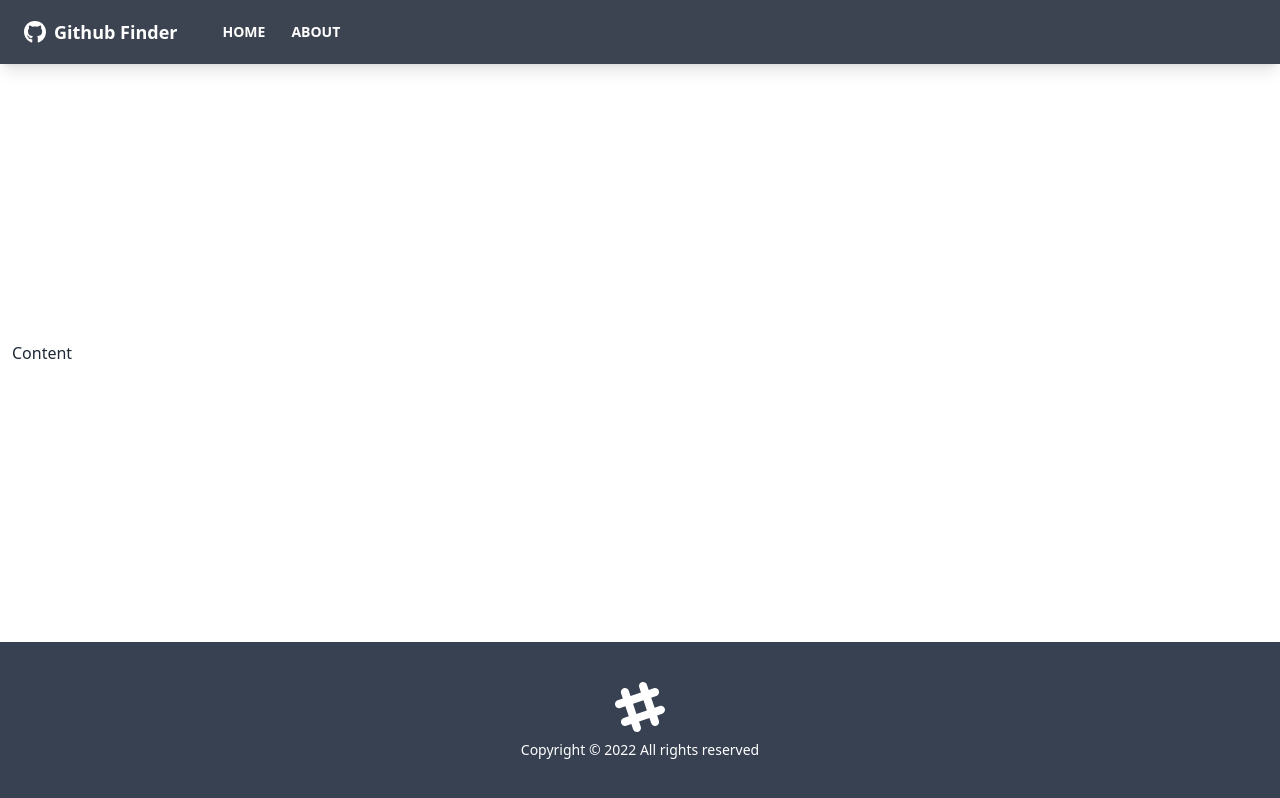
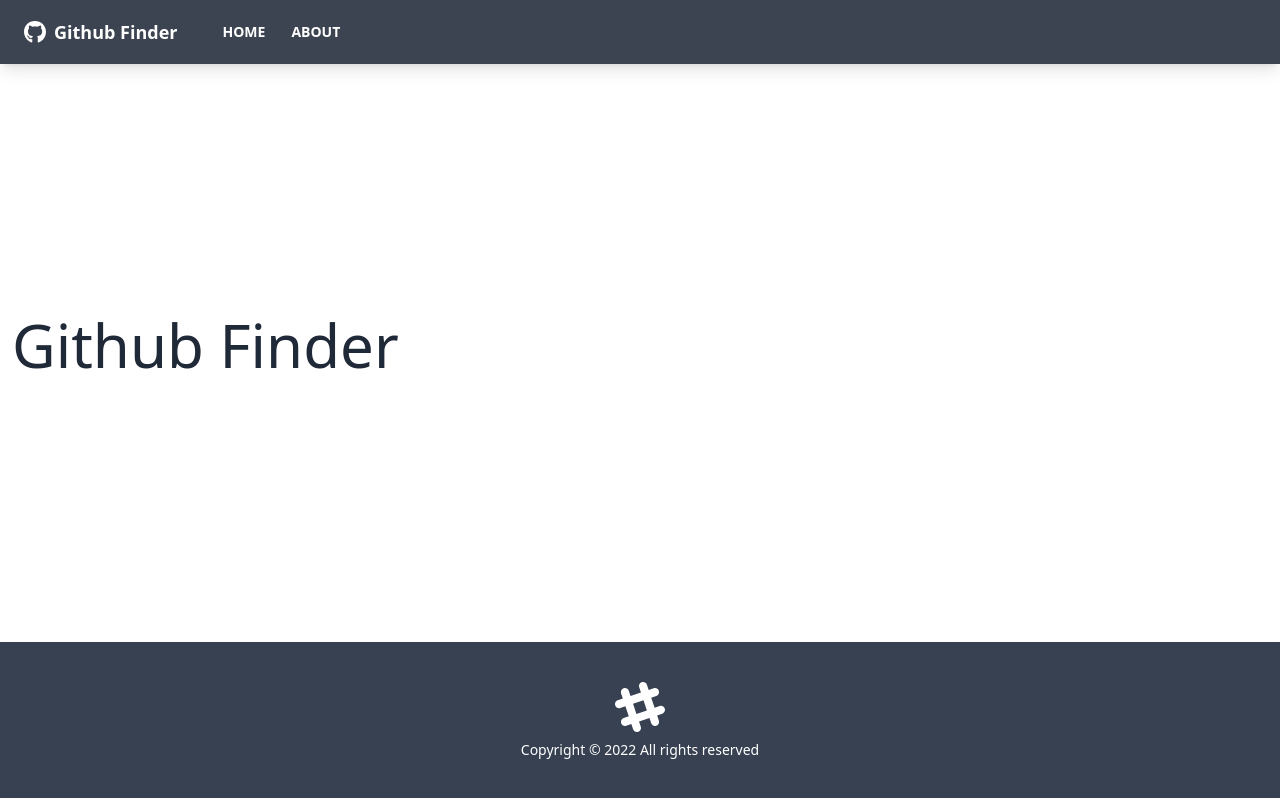
Before and after one commit to rugieri/github-finder, a React (Create React App) app: page /about in a window 1280 px wide. Built offline with nearby package versions, Linux system fonts and the light colour scheme.

Commit message:
adde pages & routes

```diff
--- a/src/App.js
+++ b/src/App.js
@@ -1,4 +1,7 @@
-import { BrowserRouter as Router, Route } from 'react-router-dom';
+import { BrowserRouter as Router, Route, Routes } from 'react-router-dom';
+import Home from './pages/Home';
+import About from './pages/About';
+import NotFound from './pages/NotFound';
 import Navbar from './components/layout/Navbar';
 import Footer from './components/layout/Footer';
 import './App.css';
@@ -8,7 +11,16 @@
     <Router className="bg-purple-500">
       <div className="flex flex-col justify-between h-screen">
         <Navbar />
-        <main className="container mx-auto px-3 pb-12">Content</main>
+        <main className="container mx-auto px-3 pb-12">
+          <Routes>
+            <Route>
+              <Route path="/" element={<Home />} />
+              <Route path="/about" element={<About />} />
+              <Route path="/notfound" element={<NotFound />} />
+              <Route path="/*" element={<NotFound />} />
+            </Route>
+          </Routes>
+        </main>
         <Footer />
       </div>
     </Router>
--- /dev/null
+++ b/src/pages/About.jsx
@@ -0,0 +1,11 @@
+import React from 'react';
+
+function About() {
+  return (
+    <div>
+      <h1 className="text-6xl mb-4">Github Finder</h1>
+    </div>
+  );
+}
+
+export default About;
--- /dev/null
+++ b/src/pages/Home.jsx
@@ -0,0 +1,7 @@
+import React from 'react';
+
+function Home() {
+  return <h1 className="text-6xl">Welcome</h1>;
+}
+
+export default Home;
--- /dev/null
+++ b/src/pages/NotFound.jsx
@@ -0,0 +1,21 @@
+import React from 'react';
+import { FaHome } from 'react-icons/fa';
+import { Link } from 'react-router-dom';
+function NotFound() {
+  return (
+    <div className="hero">
+      <div className="text-center hero-content">
+        <div className="max-w-lg">
+          <h1 className="text-8xl font-bold mb-8">Oops!</h1>
+          <p className="text-5xl mb-8">404 - Page not Found</p>
+          <Link to="/" className="btn btn-primary btn-ls">
+            <FaHome className="mr-2" />
+            Back to Home
+          </Link>
+        </div>
+      </div>
+    </div>
+  );
+}
+
+export default NotFound;
```
